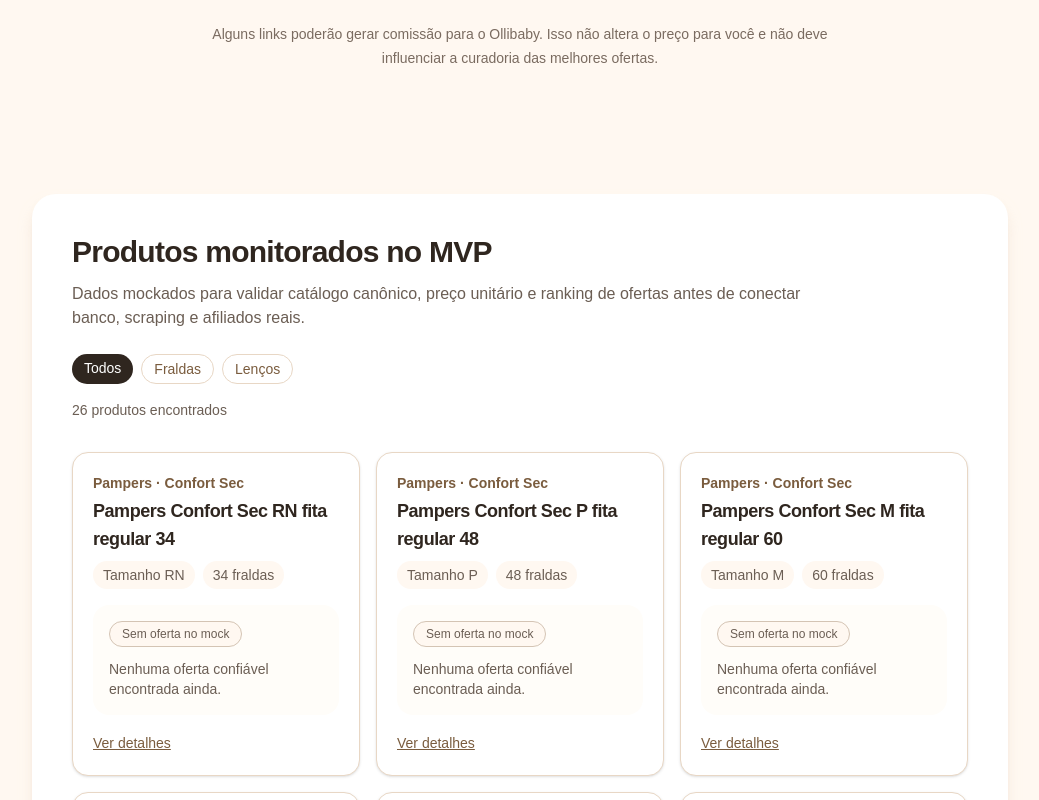
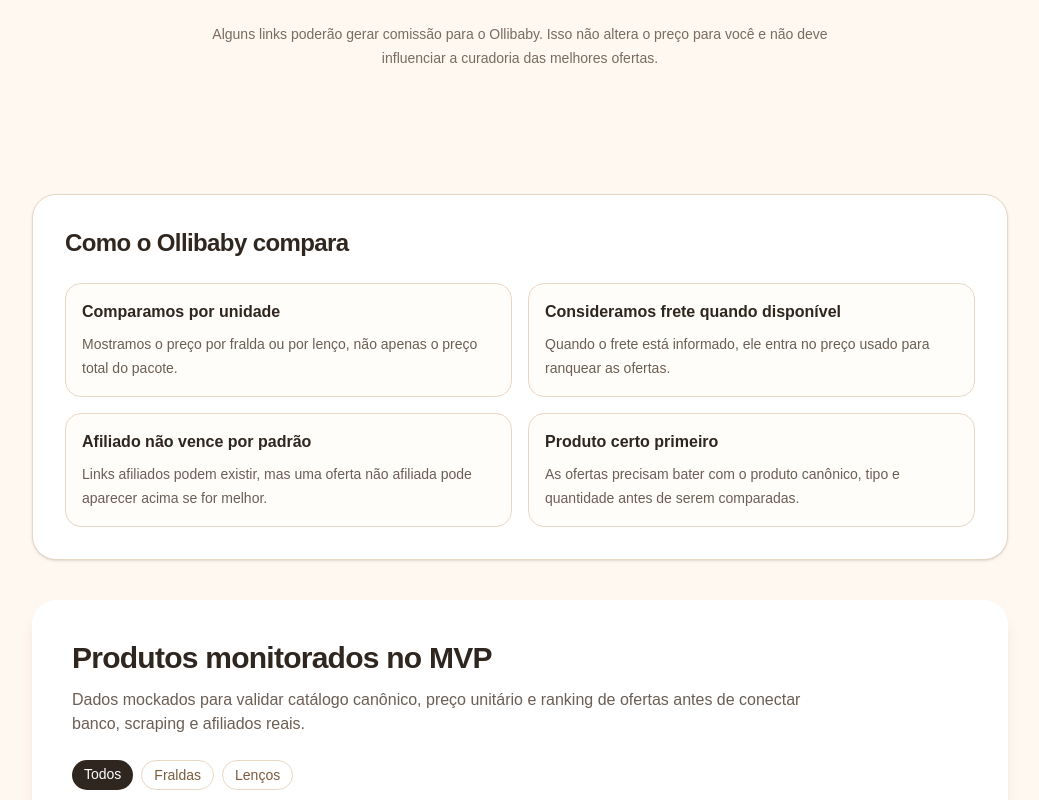
Before and after one commit to bschmitz3/ollibaby, a Next.js app: page / in a window 1280 px wide. Shown: the part 606-1406 px from the top of the page, without its empty margins (120-1159 px from the left). Built offline with nearby package versions, Linux system fonts and the light colour scheme.

Commit message:
feat: explain comparison methodology on home

```diff
--- a/src/app/page.tsx
+++ b/src/app/page.tsx
@@ -1,3 +1,4 @@
+import { ComparisonExplainer } from "@/components/comparison-explainer";
 import { ProductCard } from "@/components/product-card";
 import { mockOffers } from "@/data/mock-offers";
 import { searchCanonicalProducts } from "@/lib/catalog/search";
@@ -130,6 +131,8 @@
         </p>
       </section>
 
+      <ComparisonExplainer />
+
       <section className="mx-auto w-full max-w-5xl px-6 pb-16">
         <div className="rounded-3xl bg-white p-6 shadow-lg shadow-[#E8D7C5]/60 sm:p-10">
           <h2 className="text-2xl font-bold tracking-tight sm:text-3xl">
--- /dev/null
+++ b/src/components/comparison-explainer.tsx
@@ -0,0 +1,42 @@
+const ITEMS = [
+  {
+    title: "Comparamos por unidade",
+    body: "Mostramos o preço por fralda ou por lenço, não apenas o preço total do pacote.",
+  },
+  {
+    title: "Consideramos frete quando disponível",
+    body: "Quando o frete está informado, ele entra no preço usado para ranquear as ofertas.",
+  },
+  {
+    title: "Afiliado não vence por padrão",
+    body: "Links afiliados podem existir, mas uma oferta não afiliada pode aparecer acima se for melhor.",
+  },
+  {
+    title: "Produto certo primeiro",
+    body: "As ofertas precisam bater com o produto canônico, tipo e quantidade antes de serem comparadas.",
+  },
+] as const;
+
+export function ComparisonExplainer() {
+  return (
+    <section className="mx-auto w-full max-w-5xl px-6 pb-10">
+      <div className="rounded-3xl border border-[#E8D7C5] bg-white p-6 shadow-sm sm:p-8">
+        <h2 className="text-xl font-bold tracking-tight text-[#2F261F] sm:text-2xl">
+          Como o Ollibaby compara
+        </h2>
+
+        <div className="mt-6 grid gap-4 sm:grid-cols-2">
+          {ITEMS.map((item) => (
+            <div
+              key={item.title}
+              className="rounded-2xl border border-[#E8D7C5] bg-[#FFFDF9] p-4 text-left"
+            >
+              <h3 className="font-semibold text-[#2F261F]">{item.title}</h3>
+              <p className="mt-2 text-sm leading-6 text-[#6B5E54]">{item.body}</p>
+            </div>
+          ))}
+        </div>
+      </div>
+    </section>
+  );
+}
```
